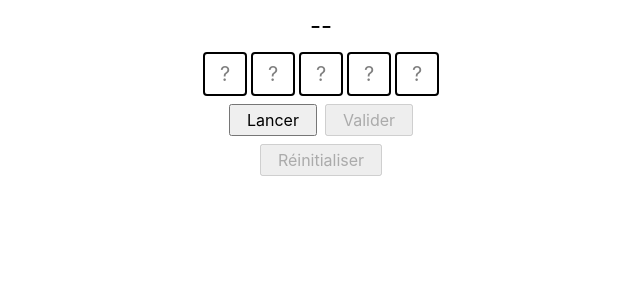
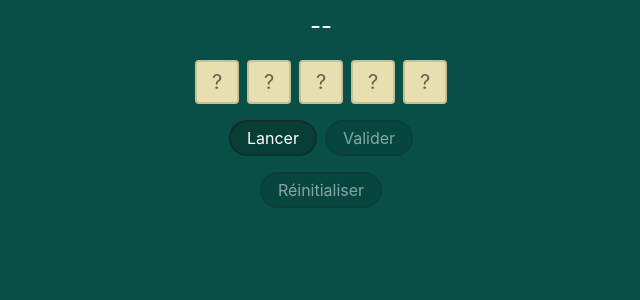
Before and after one commit to emiliendeon/flush, a React (Vite) app: page / in a window 1280 px wide. Shown: the top 300 px of the page, without its empty margins (319-959 px from the left). Built offline with nearby package versions, Linux system fonts and the light colour scheme.

Commit message:
feat: style improvements

```diff
--- a/src/app.scss
+++ b/src/app.scss
@@ -3,4 +3,5 @@
 	display: flex;
 	flex-direction: column;
 	padding: 8px;
+	background-color: #074f47;
 }
--- a/src/components/dice/dice.scss
+++ b/src/components/dice/dice.scss
@@ -4,7 +4,8 @@
 	align-items: center;
 	width: 40px;
 	height: 40px;
-	border: 2px solid #000000;
+	background-color: #e7dfaf;
+	border: 2px solid #c7bf97;
 	border-radius: 4px;
 	cursor: pointer;
 
@@ -27,14 +28,12 @@
 
 	&.gray {
 		.content {
-			color: #7f7f7f;
+			color: #675f4f;
 		}
 	}
 
 	&.locked {
-		background-color: #dfdfdf;
-		border-color: #7f7f7f;
-		opacity: 0.75;
+		opacity: 0.5;
 	}
 
 	&.disabled {
--- a/src/components/diceRoller/diceRoller.scss
+++ b/src/components/diceRoller/diceRoller.scss
@@ -2,11 +2,11 @@
 	display: flex;
 	flex-direction: column;
 	align-items: center;
-	gap: 8px;
+	gap: 16px;
 
 	.dice-row {
 		display: flex;
-		gap: 4px;
+		gap: 8px;
 	}
 
 	.actions {
--- a/src/components/form/button/button.scss
+++ b/src/components/form/button/button.scss
@@ -2,11 +2,21 @@
 	display: flex;
 	justify-content: center;
 	align-items: center;
-	height: 32px;
+	height: 36px;
 	padding: 0 16px;
 	font-size: 16px;
+	background-color: #073f37;
+	color: #ffffff;
+	border: 2px solid #0f2f2f;
+	border-radius: 18px;
+
+	&:hover {
+		background-color: #0f2f2f;
+		border-color: #073f37;
+	}
 
 	&.disabled {
+		opacity: 0.5;
 		pointer-events: none;
 	}
 }
--- a/src/pages/game/game.scss
+++ b/src/pages/game/game.scss
@@ -2,9 +2,10 @@
 	display: flex;
 	flex-direction: column;
 	align-items: center;
-	gap: 8px;
+	gap: 16px;
 
 	.score {
 		font-size: 24px;
+		color: #ffffff;
 	}
 }
```
